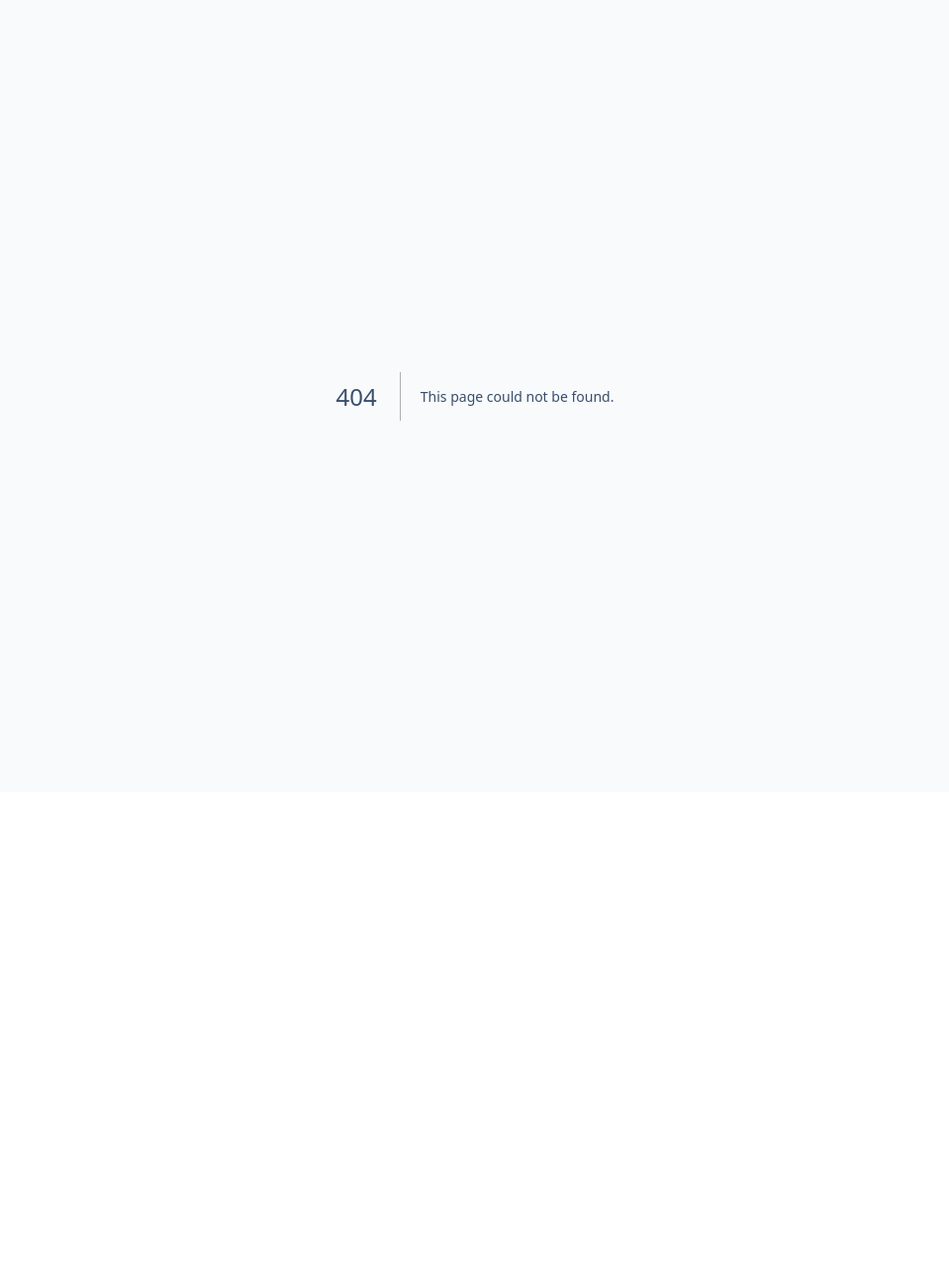
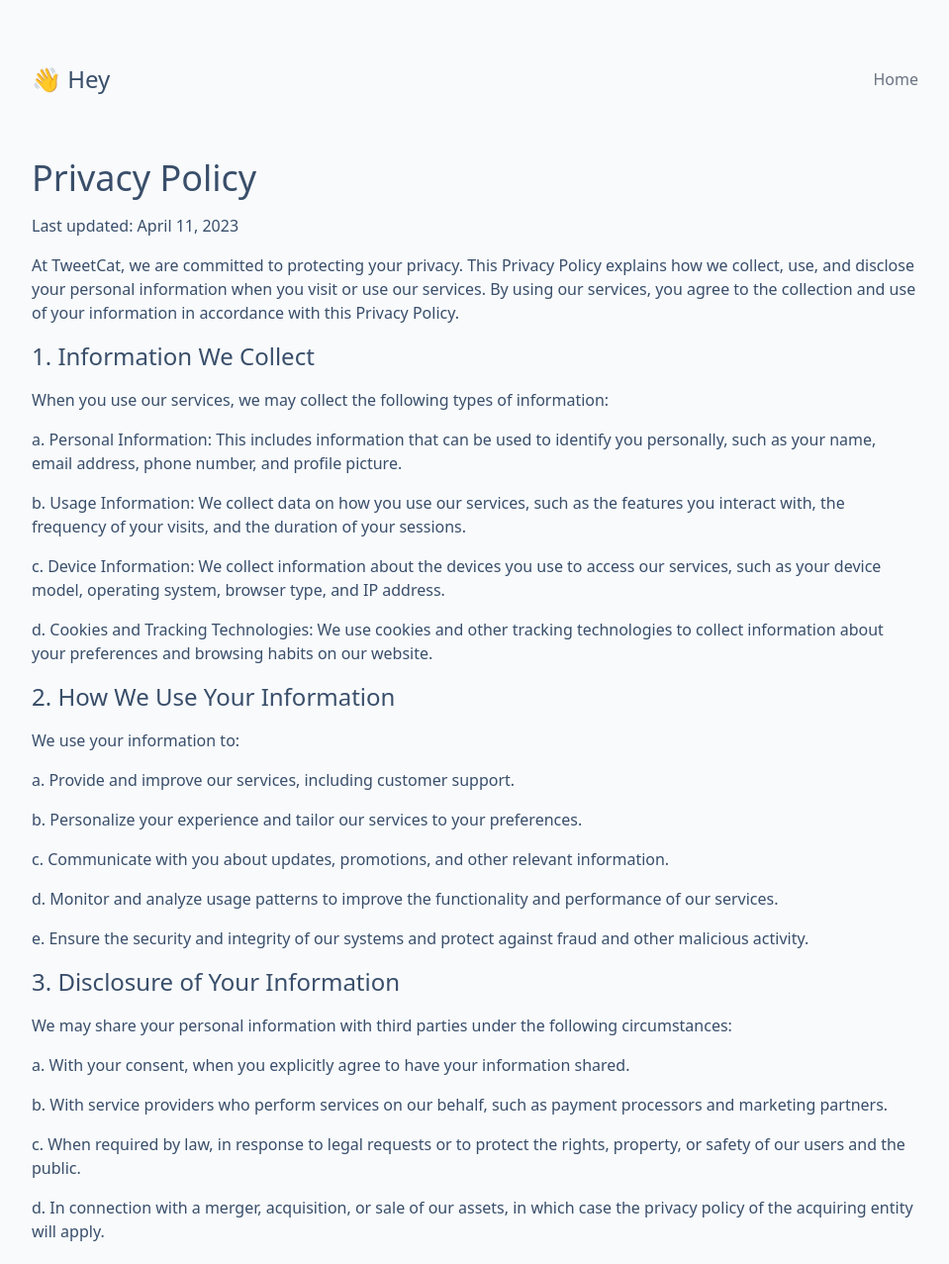
Before and after one commit to abheist/tweetcat-frontend, a Next.js app: page /privacy in a window 1280 px wide. Before the commit this address had no page. Shown: the top 1277 px of the page at 99% size, without its empty margins (160-1119 px from the left). Before the commit the page ends 800 px from the top, so only its background shows below. Built offline with nearby package versions, Linux system fonts and the light colour scheme.

Commit message:
😎 | privacy.tsx | done

```diff
--- /dev/null
+++ b/src/pages/privacy.tsx
@@ -0,0 +1,101 @@
+import Layout from "@/components/layout";
+import Link from "next/link";
+import React from "react";
+
+const PrivacyPage = () => {
+    return (
+        <Layout className={`py-16`} sidebar={false}>
+            <div className={`container mx-auto flex justify-center px-48`}>
+                <div className={`space-y-16 w-full`}>
+                    <div className={`flex justify-between items-center`}>
+                        <h2 className={`text-2xl`}>👋 Hey</h2>
+                        <div className={`flex space-x-4`}>
+                            <Link href={`/`} className={`text-gray-500 hover:text-gray-700`}>
+                                Home
+                            </Link>
+                        </div>
+                    </div>
+                    <div className={`space-y-4`}>
+                        <h1 className={`text-4xl`}>Privacy Policy</h1>
+
+                        <p>Last updated: April 11, 2023</p>
+
+                        <p>At TweetCat, we are committed to protecting your privacy. This Privacy Policy explains how we
+                            collect, use, and disclose your personal information when you visit or use our services. By
+                            using our services, you agree to the collection and use of your information in accordance
+                            with this Privacy Policy.</p>
+
+                        <h3 className={`text-2xl`}>1. Information We Collect</h3>
+
+                        <p>When you use our services, we may collect the following types of information:</p>
+
+                        <p>a. Personal Information: This includes information that can be used to identify you
+                            personally, such as your name, email address, phone number, and profile picture.</p>
+
+                        <p>b. Usage Information: We collect data on how you use our services, such as the features you
+                            interact with, the frequency of your visits, and the duration of your sessions.</p>
+
+                        <p>c. Device Information: We collect information about the devices you use to access our
+                            services, such as your device model, operating system, browser type, and IP address.</p>
+
+                        <p>d. Cookies and Tracking Technologies: We use cookies and other tracking technologies to
+                            collect information about your preferences and browsing habits on our website.</p>
+
+                        <h3 className={`text-2xl`}>2. How We Use Your Information</h3>
+
+                        <p>We use your information to:</p>
+
+                        <p>a. Provide and improve our services, including customer support.</p>
+                        <p>b. Personalize your experience and tailor our services to your preferences.</p>
+                        <p>c. Communicate with you about updates, promotions, and other relevant information.</p>
+                        <p>d. Monitor and analyze usage patterns to improve the functionality and performance of our
+                            services.</p>
+                        <p>e. Ensure the security and integrity of our systems and protect against fraud and other
+                            malicious activity.</p>
+
+                        <h3 className={`text-2xl`}>3. Disclosure of Your Information</h3>
+
+                        <p>We may share your personal information with third parties under the following
+                            circumstances:</p>
+
+                        <p>a. With your consent, when you explicitly agree to have your information shared.</p>
+                        <p>b. With service providers who perform services on our behalf, such as payment processors and
+                            marketing partners.</p>
+                        <p>c. When required by law, in response to legal requests or to protect the rights, property, or
+                            safety of our users and the public.</p>
+                        <p>d. In connection with a merger, acquisition, or sale of our assets, in which case the privacy
+                            policy of the acquiring entity will apply.</p>
+
+                        <h3 className={`text-2xl`}>4. Your Rights and Choices</h3>
+
+                        <p>You have the right to:</p>
+
+                        <p>a. Access, update, or delete your personal information by logging into your account and
+                            making the necessary changes.</p>
+                        <p>b. Opt-out of marketing communications by following the unsubscribe instructions included in
+                            our emails.</p>
+                        <p>c. Disable cookies and tracking technologies in your browser settings.</p>
+
+                        <h3 className={`text-2xl`}>5. Security</h3>
+
+                        <p>We implement a variety of security measures to protect your personal information from
+                            unauthorized access, use, or disclosure. However, please note that no method of transmission
+                            or storage is 100% secure, and we cannot guarantee the absolute security of your
+                            information.</p>
+
+                        <h3 className={`text-2xl`}>6. Changes to This Privacy Policy</h3>
+
+                        <p>We may update our Privacy Policy from time to time. We will notify you of any changes by
+                            posting the updated policy on our website and updating the "Last Updated" date at the top of
+                            this policy. Your continued use of our services after any changes to this Privacy Policy
+                            constitutes your acceptance of the updated policy.</p>
+
+                        <Link href={`/contact`}>Contact Us</Link>
+                    </div>
+                </div>
+            </div>
+        </Layout>
+    )
+}
+
+export default PrivacyPage
```
